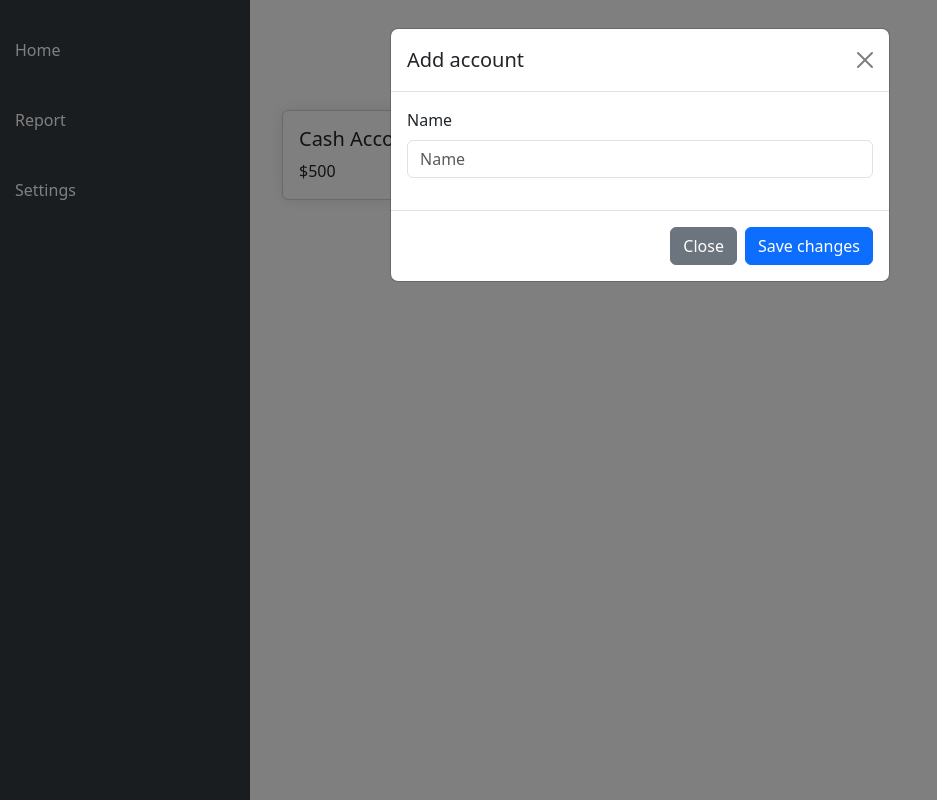
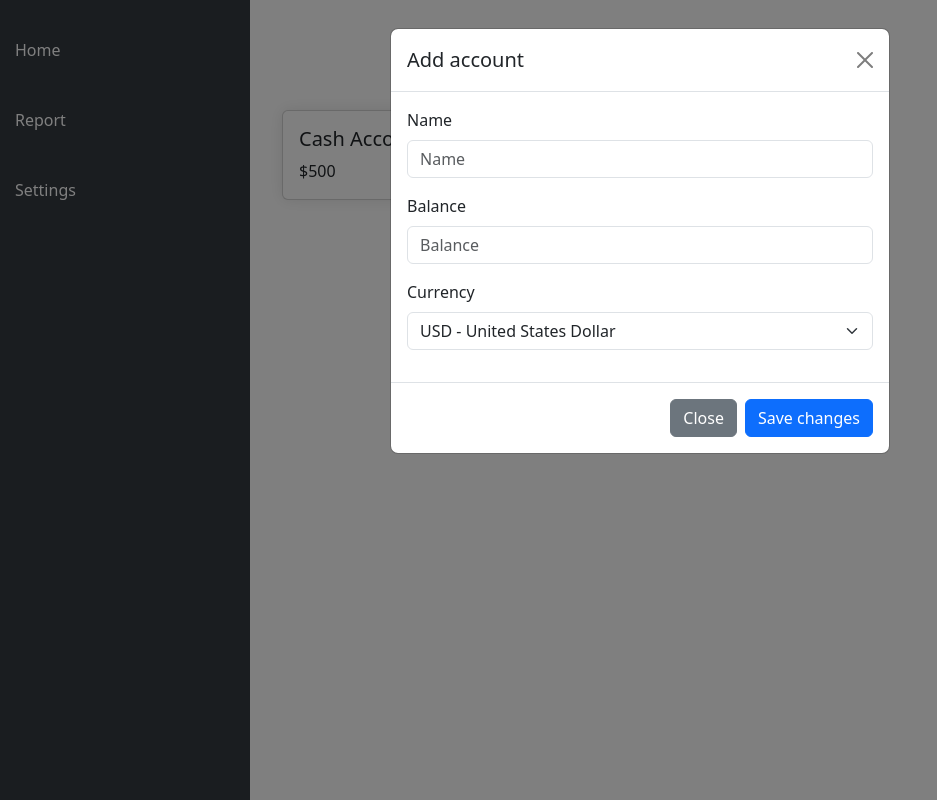
Before and after one commit to alinadodita08/expense_tracker, a Django app: page / in a window 1280 px wide, after a click that opens the changed part. Shown: the whole page, without its empty margins (0-937 px from the left). Run offline with Django 4.2, Linux system fonts and the light colour scheme; the visitor is signed in with stand-in values (Sample User, id 1).

Commit message:
currency,balance

```diff
--- a/budget/templates/home.html
+++ b/budget/templates/home.html
@@ -39,7 +39,29 @@
         <div class="modal-body">
             <label for="basic-url" class="form-label">Name</label>
             <div class="input-group mb-3">
-                <input class="form-control" type="text" placeholder="Name">
+                <input class="form-control" type="text" placeholder="Name" name="name">
+            </div>
+            <label for="basic-url" class="form-label">Balance</label>
+            <div class="input-group mb-3">
+                <input class="form-control" type="number" placeholder="Balance" name="balance">
+            </div>
+            <label for="basic-url" class="form-label">Currency</label>
+            <div class="input-group mb-3">
+                <select class="form-select" id="currencySelect" aria-label="Select a currency" name="currency">
+                    <option value="USD">USD - United States Dollar</option>
+                    <option value="EUR">EUR - Euro</option>
+                    <option value="GBP">GBP - British Pound</option>
+                    <option value="INR">INR - Indian Rupee</option>
+                    <option value="AUD">AUD - Australian Dollar</option>
+                    <option value="CAD">CAD - Canadian Dollar</option>
+                    <option value="JPY">JPY - Japanese Yen</option>
+                    <option value="CNY">CNY - Chinese Yuan</option>
+                    <option value="MXN">MXN - Mexican Peso</option>
+                    <option value="BRL">BRL - Brazilian Real</option>
+                    <option value="RUB">RUB - Russian Ruble</option>
+                    <option value="KZT">KZT - Kazakhstani tenge</option>
+                    <option value="MDL">MDL - Moldovan Lei</option>
+                  </select>
             </div>
         </div>
         <div class="modal-footer">
```
